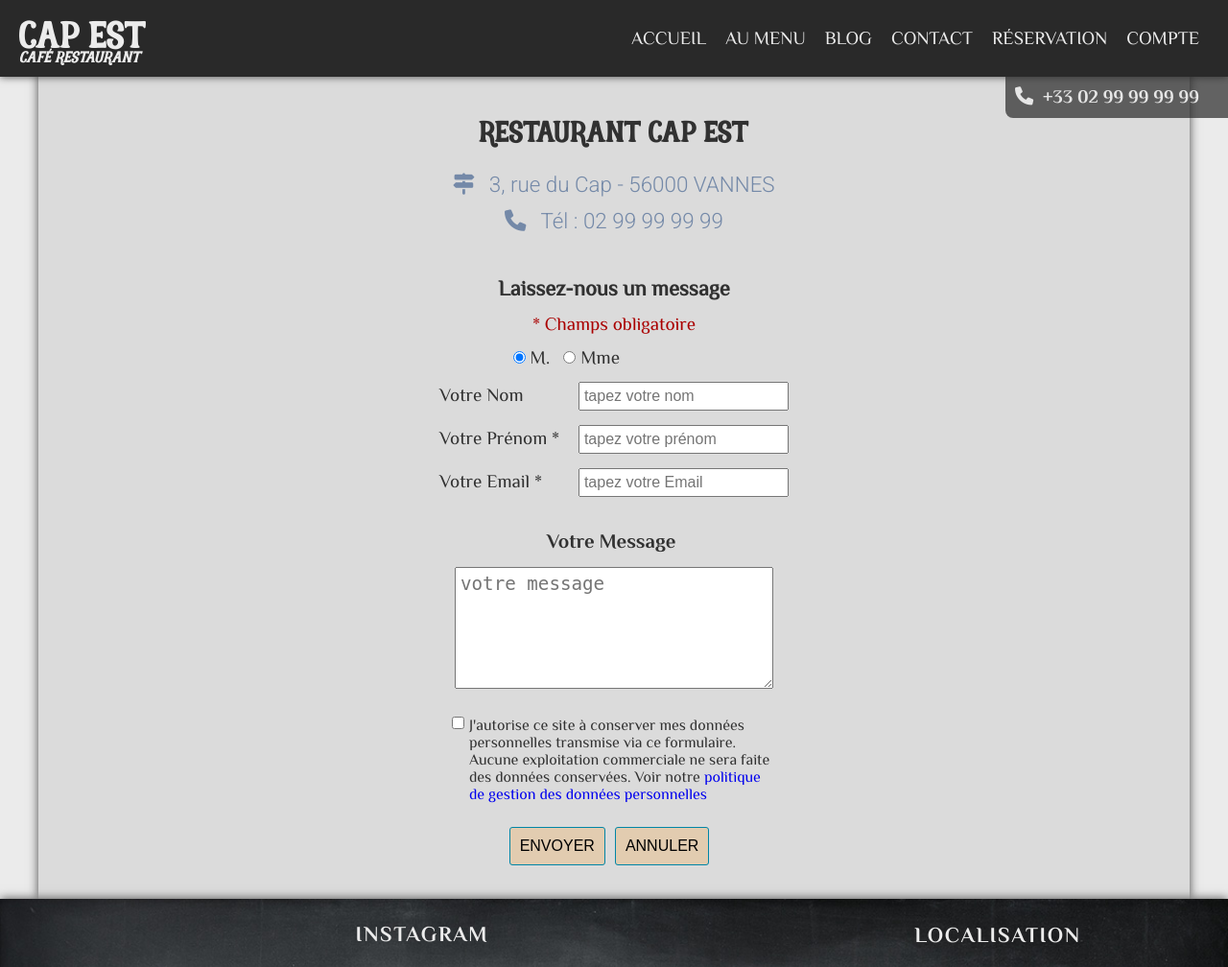
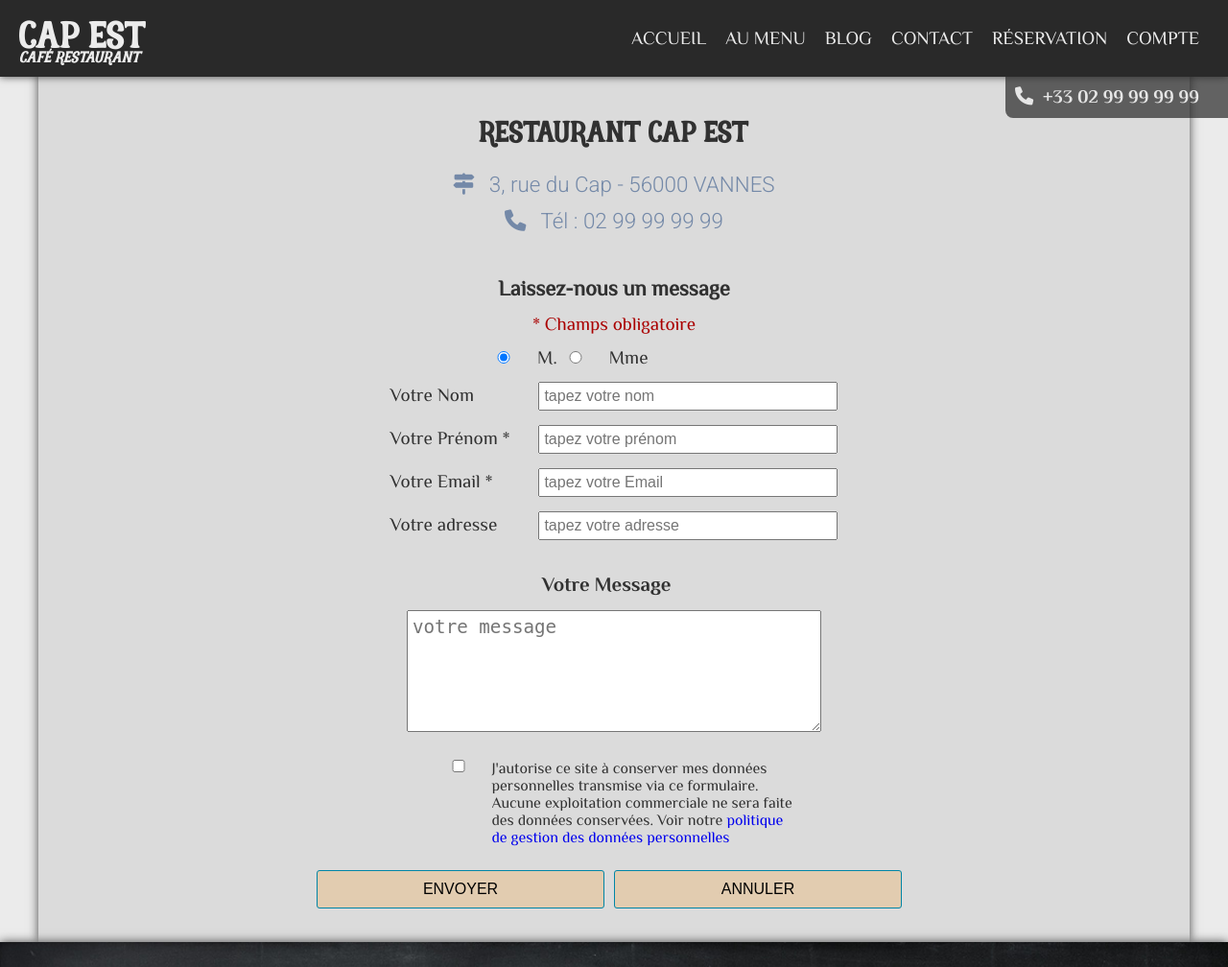
Before and after one commit to maleyn/Cap_Est, a PHP site: page /contact.php in a window 1280 px wide. Shown: the top 1008 px of the page at 96% size. Run offline with PHP 8.4, Linux system fonts and the light colour scheme.

Commit message:
Ajout du scripts.js et petits changement sur la page contact avec ajout du champs adresse, leger changmeent du style de la page contact

```diff
--- a/contact.php
+++ b/contact.php
@@ -29,6 +29,11 @@
           <input type="email" name="email" id="email" placeholder="tapez votre Email" required>
         </p>
         <p>
+          <label for="address">Votre adresse</label>
+          <input type="address" name="address" id="address" placeholder="tapez votre adresse" required>
+          <script src="scripts.js"></script>
+        </p>
+        <p>
           <label id="votremessage" for="message">Votre Message</label></p>
         <p>
           <textarea name="message" rows="5" id="message" placeholder="votre message"></textarea>
--- a/index.php
+++ b/index.php
@@ -1,5 +1,4 @@
 <?php include('header.php'); ?>
-
 
 <main id="contenu">
   <section id="ecran_accueil">
--- /dev/null
+++ b/scripts.js
@@ -0,0 +1,10 @@
+address = document.querySelector('#address');
+
+fetch('https://api-adresse.data.gouv.fr/search/?q=8+bd+du+port')
+.then(response => response.json())
+.then(data => {
+
+    test = data.results;
+    console.log(test);
+
+});
--- a/style.css
+++ b/style.css
@@ -784,6 +784,11 @@ a.boutonphoto {
 #contact input {
   padding: 4px;
   font-size: 1rem;
+  width: 300px;
+}
+
+#contact #civilite, #contact #civilitee, #contact #consentement_checkbox {
+  width: 60px;
 }
 
 #contact h3 {
@@ -793,18 +798,18 @@ a.boutonphoto {
 
 #contact label {
   display: inline-block;
-  width: 140px;
+  width: 150px;
   vertical-align: center;
   text-align: left;
 }
 
 #contact label.petit {
-  width: 30px;
+  width: 5px;
   text-align: left;
 }
 
 #contact textarea {
-  width: 320px;
+  width: 420px;
   padding: 5px;
   margin-bottom: 10px;
   font-size: 1.2rem;
```
